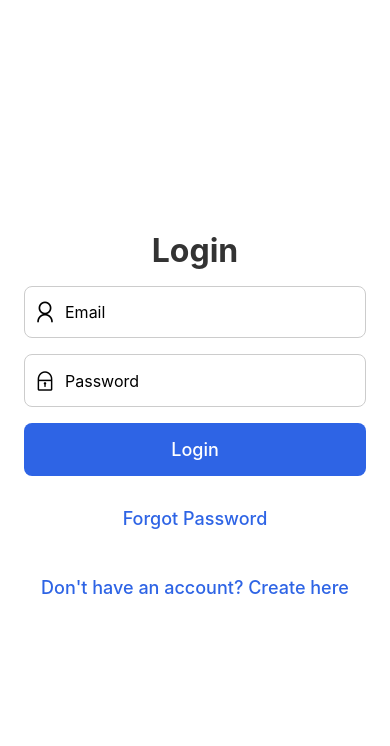
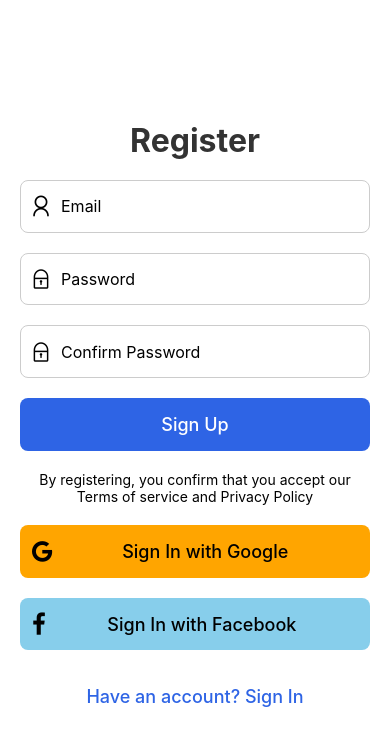
Before and after one commit to asad-digimark/react-native-cli-first, a React Native app: screen / in a window 390 px wide. Shown: the top 746 px of the page. Built offline with nearby package versions, Linux system fonts and the light colour scheme.

Commit message:
register screen

```diff
--- a/App.tsx
+++ b/App.tsx
@@ -15,6 +15,7 @@ import TabNavigation from './components/TabNavigation';
 import Fetch from './components/Fetch';
 import Form from './components/Form';
 import Login from './components/Login';
+import Register from './components/Register';
 
 function App(): JSX.Element {
   return (
@@ -33,7 +34,8 @@ function App(): JSX.Element {
     // <TabNavigation />
     // <Fetch />
     // <Form />
-    <Login />
+    // <Login />
+    <Register />
   );
 }
 
--- /dev/null
+++ b/components/Register.tsx
@@ -0,0 +1,104 @@
+import {
+  StyleSheet,
+  View,
+  Text,
+  TouchableOpacity,
+  TextInput,
+} from 'react-native';
+import AntDesign from 'react-native-vector-icons/AntDesign';
+import FontAwesome from 'react-native-vector-icons/FontAwesome';
+import { Dimensions } from 'react-native';
+const height = Dimensions.get('window').height / 16;
+
+export default () => {
+  return (
+    <View style={styles.container}>
+      <Text style={styles.heading}>Register</Text>
+      <FormInput placeholder="Email" icon="user" keyboardType="email-address" />
+      <FormInput placeholder="Password" icon="lock" secureTextEntry />
+      <FormInput placeholder="Confirm Password" icon="lock" secureTextEntry />
+      <FormButton title="Sign Up" backgroundColor="#2e64e5" color="#fff" />
+      <Text style={{ textAlign: 'center' }}>
+        By registering, you confirm that you accept our Terms of service and
+        Privacy Policy
+      </Text>
+      <FormButton
+        title="Sign In with Google"
+        icon="google"
+        backgroundColor="orange"
+      />
+      <FormButton
+        title="Sign In with Facebook"
+        icon="facebook"
+        backgroundColor="skyblue"
+      />
+      <FormButton title="Have an account? Sign In" color="#2e64e5" />
+    </View>
+  );
+};
+
+const FormInput = ({ icon = '', ...rest }) => {
+  return (
+    <View style={styles.input}>
+      {icon && (
+        <AntDesign name={icon} size={24} style={{ alignSelf: 'center' }} />
+      )}
+      <TextInput
+        {...rest}
+        style={{
+          flex: 1,
+          fontSize: 16,
+        }}
+      />
+    </View>
+  );
+};
+
+const FormButton = ({ title, icon, backgroundColor, color, ...rest }: any) => (
+  <TouchableOpacity
+    style={[styles.btnContainer, { backgroundColor }]}
+    {...rest}>
+    {icon && (
+      <FontAwesome name={icon} size={24} style={{ alignSelf: 'center' }} />
+    )}
+    <Text style={[styles.btnText, { color }]}>{title}</Text>
+  </TouchableOpacity>
+);
+
+const styles = StyleSheet.create({
+  container: {
+    flex: 1,
+    justifyContent: 'center',
+    padding: 20,
+    gap: 20,
+  },
+  heading: {
+    fontSize: 32,
+    fontWeight: 'bold',
+    color: '#333',
+    textAlign: 'center',
+  },
+  btnContainer: {
+    height,
+    flexDirection: 'row',
+    alignItems: 'center',
+    justifyContent: 'space-between',
+    borderRadius: 8,
+    paddingHorizontal: 12,
+  },
+  btnText: {
+    flex: 1,
+    fontSize: 18,
+    fontWeight: '500',
+    textAlign: 'center',
+  },
+  input: {
+    height,
+    flexDirection: 'row',
+    paddingHorizontal: 8,
+    borderColor: '#ccc',
+    borderWidth: 1,
+    borderRadius: 8,
+    gap: 8,
+  },
+});
```
